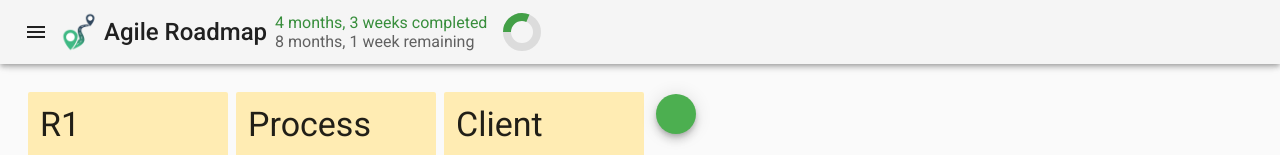
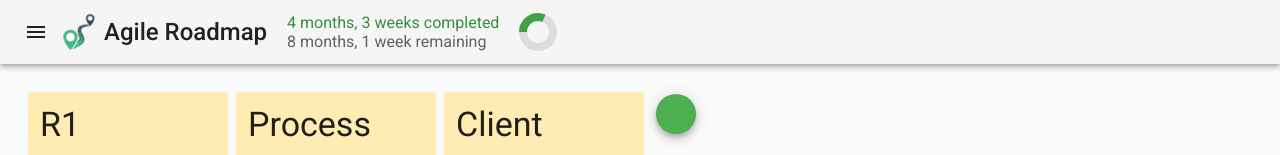
Before and after one commit to KyleMit/AgileRoadmap, a Vue app: page / in a window 1280 px wide. Shown: the top 155 px of the page. Built offline with nearby package versions, Linux system fonts and the light colour scheme; some icons are missing.

Commit message:
minor UI tweaks

```diff
--- a/src/App.vue
+++ b/src/App.vue
@@ -24,7 +24,7 @@
       </v-toolbar-title>
 
       <!-- small display -->
-      <div class="subheading pa-1 ml-2 hidden-md-and-up" style="line-height: 1.2;">
+      <div class="subheading pa-0 ml-2 hidden-md-and-up" style="line-height: 1.2;">
         <div class="green--text text--darken-2">
             {{getSprints(completedFeatures, options.velocities) * 3 | shortTimespan}} done
         </div>
@@ -34,7 +34,7 @@
       </div>
 
       <!-- big display -->
-      <div class="subheading pa-o ml-2 hidden-sm-and-down" style="line-height: 1.2;">
+      <div class="subheading pa-1 ml-3 hidden-sm-and-down" style="line-height: 1.2;">
         <div class="green--text text--darken-2">
             {{getSprints(completedFeatures, options.velocities) * 3 | timespan}} completed
         </div>
--- a/src/components/settings-drawer.vue
+++ b/src/components/settings-drawer.vue
@@ -53,11 +53,11 @@
 
                    <v-flex
                     shrink
-                    style="width: 60px"
+                    style="width: 70px"
                   >
                     <v-text-field
                       v-model="vel.sprints"
-                      class="mt-0 text--center-input"
+                      class="mr-1 ml-0 mt-0 text--center-input"
                       hide-details
                       single-line
                       min="0"
```
